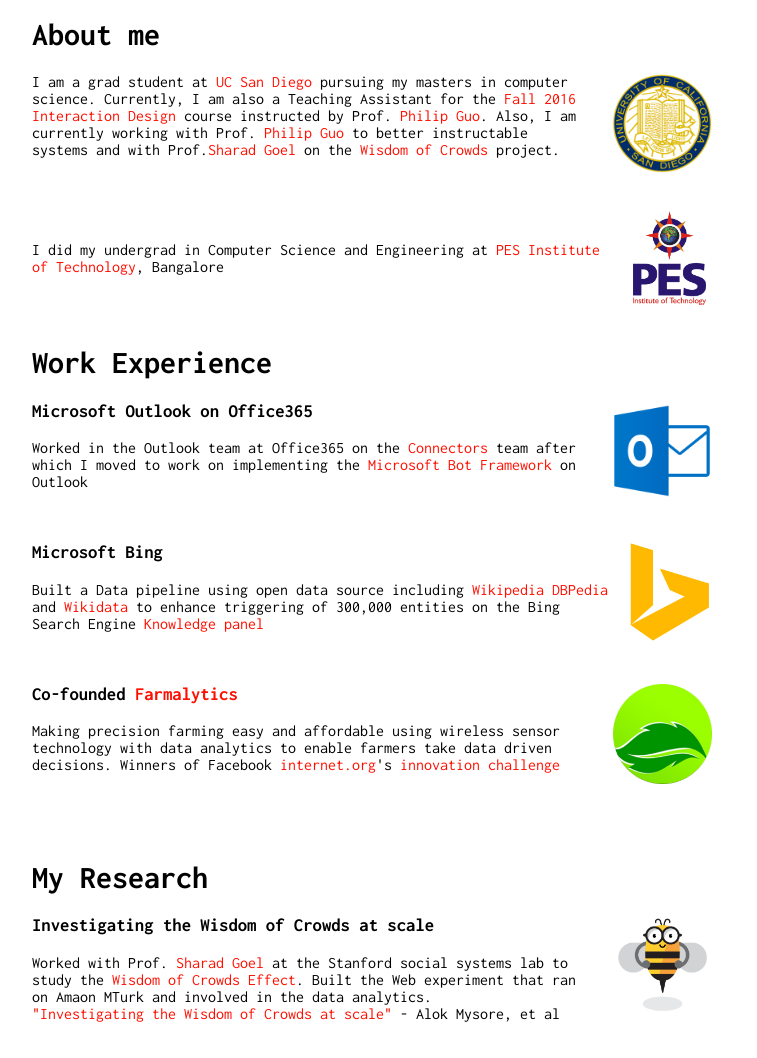
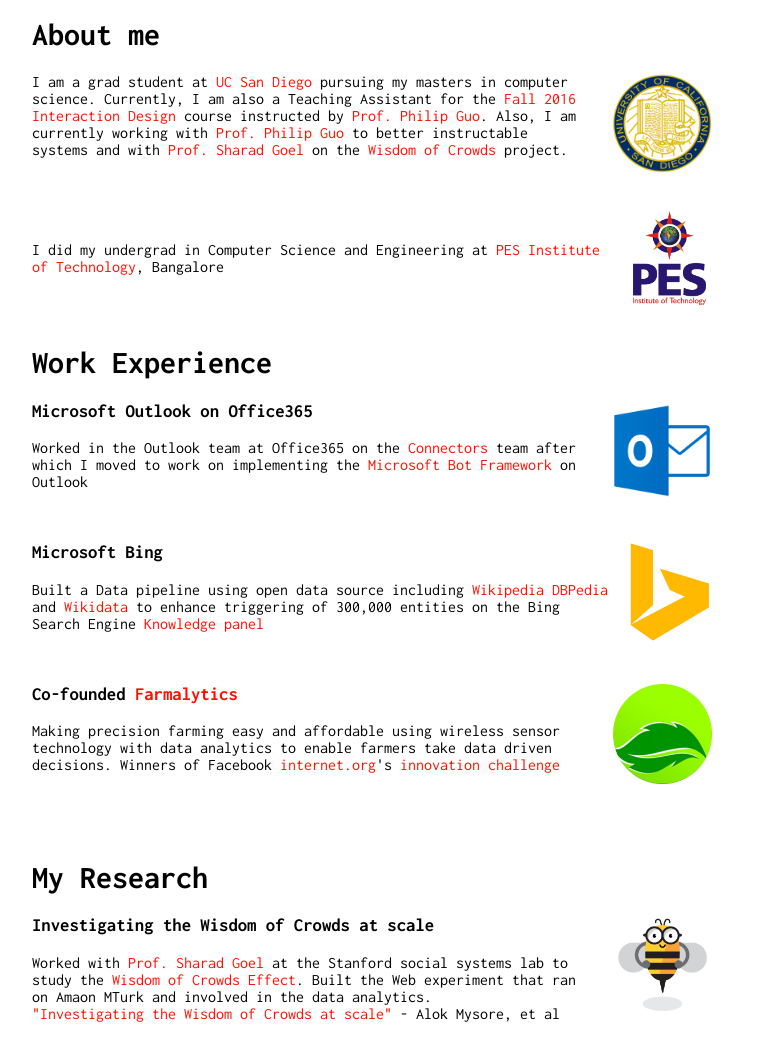
Before and after one commit to alok-sm/HomepageSource, a Jekyll site: the page built from index.md, in a window 1280 px wide. Shown: the part 404-1462 px from the top of the page, without its empty margins (258-1015 px from the left). Built offline with Jekyll 4.4.1, drawn with Linux system fonts in a browser that asks for light colours.

Commit message:
commit at Fri Nov  4 17:28:29 PDT 2016

```diff
--- a/index.md
+++ b/index.md
@@ -9,7 +9,7 @@ layout: default
 <div>
 	<img src="{{ site.url }}{{ site.baseurl }}/files/images/ucsd_logo.png" class="logo">
 	<p>
-		I am a grad student at <a href="http://ucsd.edu" target="_blank">UC San Diego</a> pursuing my masters in computer science. Currently, I am also a Teaching Assistant for the <a href="http://ixd.ucsd.edu/home/f16/" target="_blank">Fall 2016 Interaction Design</a> course instructed by Prof. <a href="http://www.pgbovine.net" target="_blank">Philip Guo</a>. Also, I am currently working with Prof. <a href="http://www.pgbovine.net" target="_blank">Philip Guo</a> to better instructable systems and with Prof.<a href="http://5harad.com" target="_blank">Sharad Goel</a> on the <a href="https://wisdomofcrowds.stanford.edu/web/#/about/research">Wisdom of Crowds</a> project.
+		I am a grad student at <a href="http://ucsd.edu" target="_blank">UC San Diego</a> pursuing my masters in computer science. Currently, I am also a Teaching Assistant for the <a href="http://ixd.ucsd.edu/home/f16/" target="_blank">Fall 2016 Interaction Design</a> course instructed by  <a href="http://www.pgbovine.net" target="_blank">Prof. Philip Guo</a>. Also, I am currently working with  <a href="http://www.pgbovine.net" target="_blank">Prof. Philip Guo</a> to better instructable systems and with  <a href="http://5harad.com" target="_blank">Prof. Sharad Goel</a> on the <a href="https://wisdomofcrowds.stanford.edu/web/#/about/research">Wisdom of Crowds</a> project.
 	</p>
 	<br>
 	<br>
@@ -60,7 +60,7 @@ layout: default
 	<img src="{{ site.url }}{{ site.baseurl }}/files/images/woc_logo.png" class="logo">
 	<h3>Investigating the Wisdom of Crowds at scale</h3>
 	<p>
-		Worked with Prof. <a href="https://5harad.com/" target="_blank">Sharad Goel</a> at the Stanford social systems lab to study the <a href="https://wisdomofcrowds.stanford.edu/web/#/about/research" target="_blank">Wisdom of Crowds Effect</a>. Built the Web experiment that ran on Amaon MTurk and involved in the data analytics.
+		Worked with  <a href="https://5harad.com/" target="_blank">Prof. Sharad Goel</a> at the Stanford social systems lab to study the <a href="https://wisdomofcrowds.stanford.edu/web/#/about/research" target="_blank">Wisdom of Crowds Effect</a>. Built the Web experiment that ran on Amaon MTurk and involved in the data analytics.
 		<br>
 		<a href="http://dl.acm.org/citation.cfm?id=2815725" target="_blank">"Investigating the Wisdom of Crowds at scale"</a> - Alok Mysore, et al
 	</p>
```
